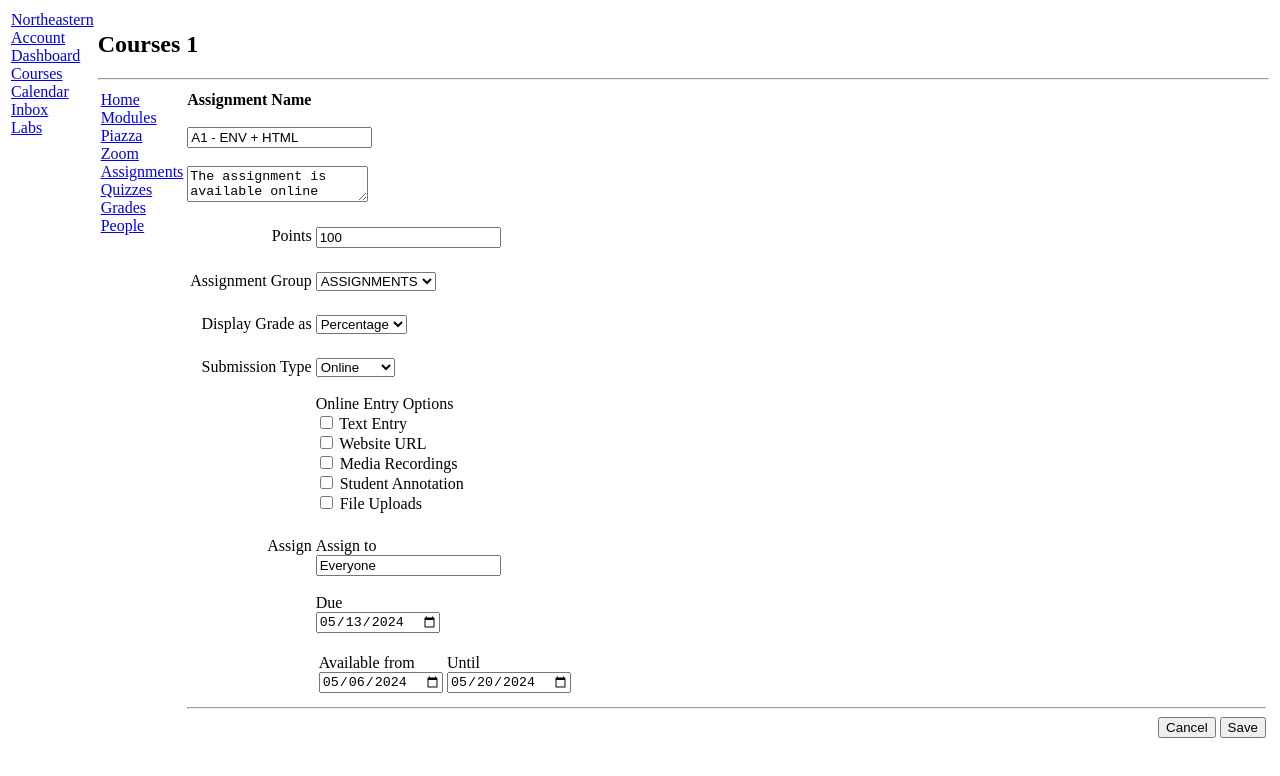
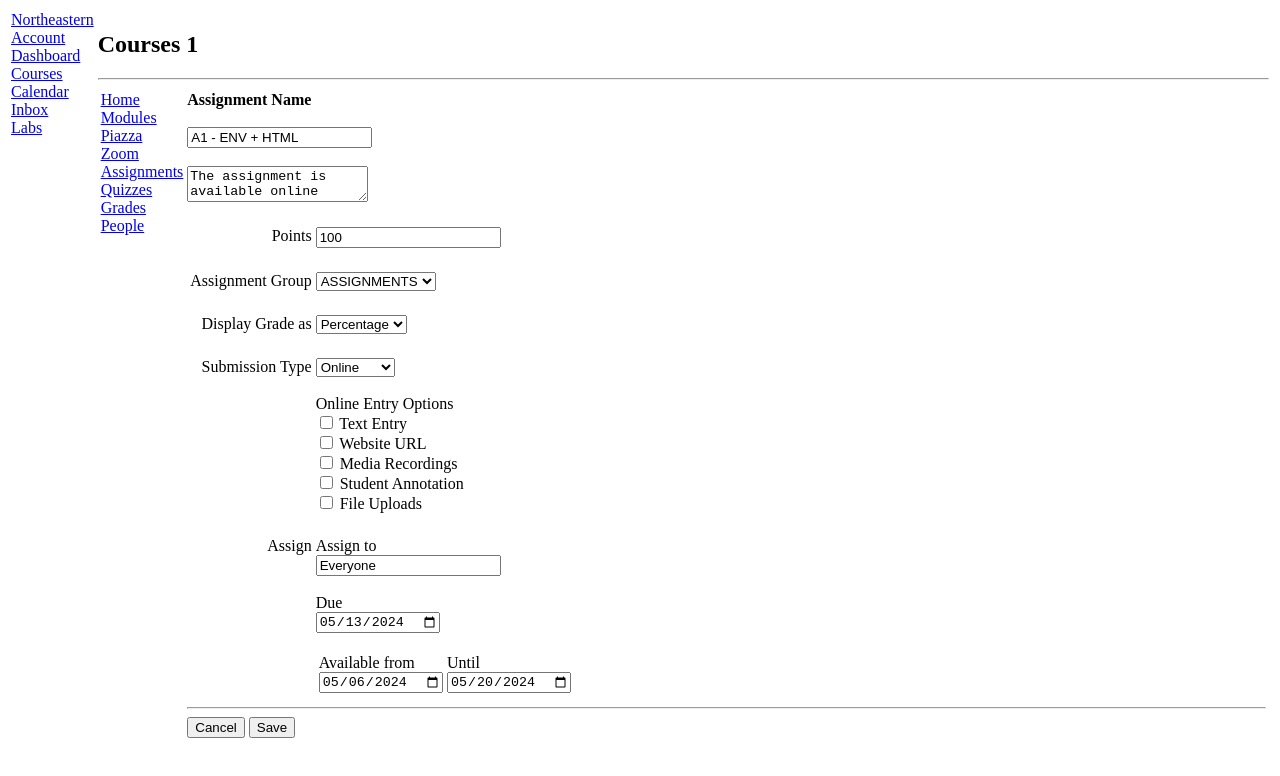
Before and after one commit to azharUG/kambaz-next-js, a Next.js app: page /Courses/1/Assignments/1 in a window 1280 px wide. Shown: the top 776 px of the page. Built offline with nearby package versions, Linux system fonts and the light colour scheme.

Commit message:
deploy fix

```diff
--- a/app/(Kambaz)/Courses/[cid]/Assignments/[aid]/page.tsx
+++ b/app/(Kambaz)/Courses/[cid]/Assignments/[aid]/page.tsx
@@ -130,7 +130,7 @@ export default function AssignmentEditor() {
         </tr>
       </table>
       <hr />
-      <div align="right">
+      <div>
         <button>Cancel</button> <button>Save</button>
       </div>
     </div>
```
